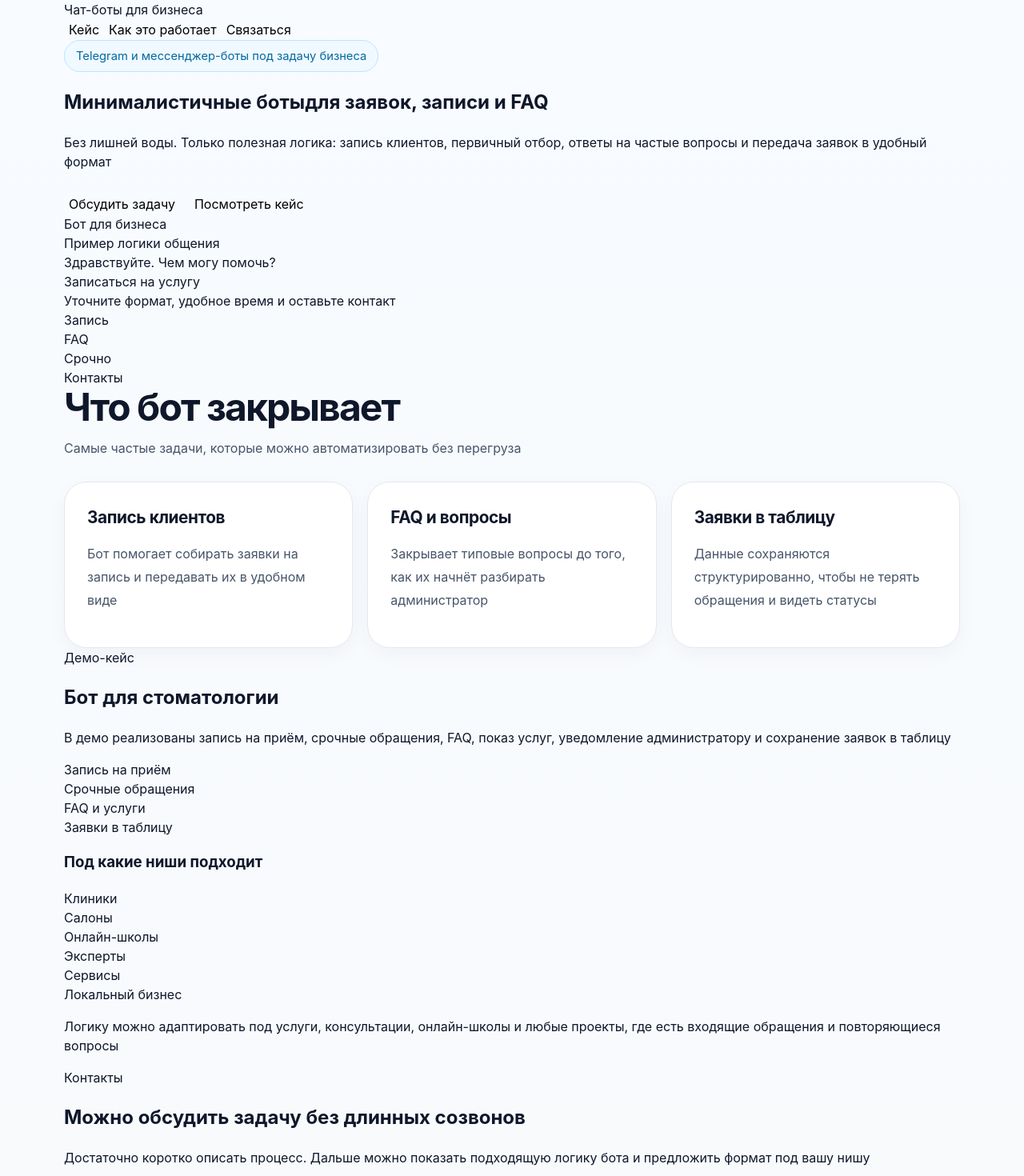
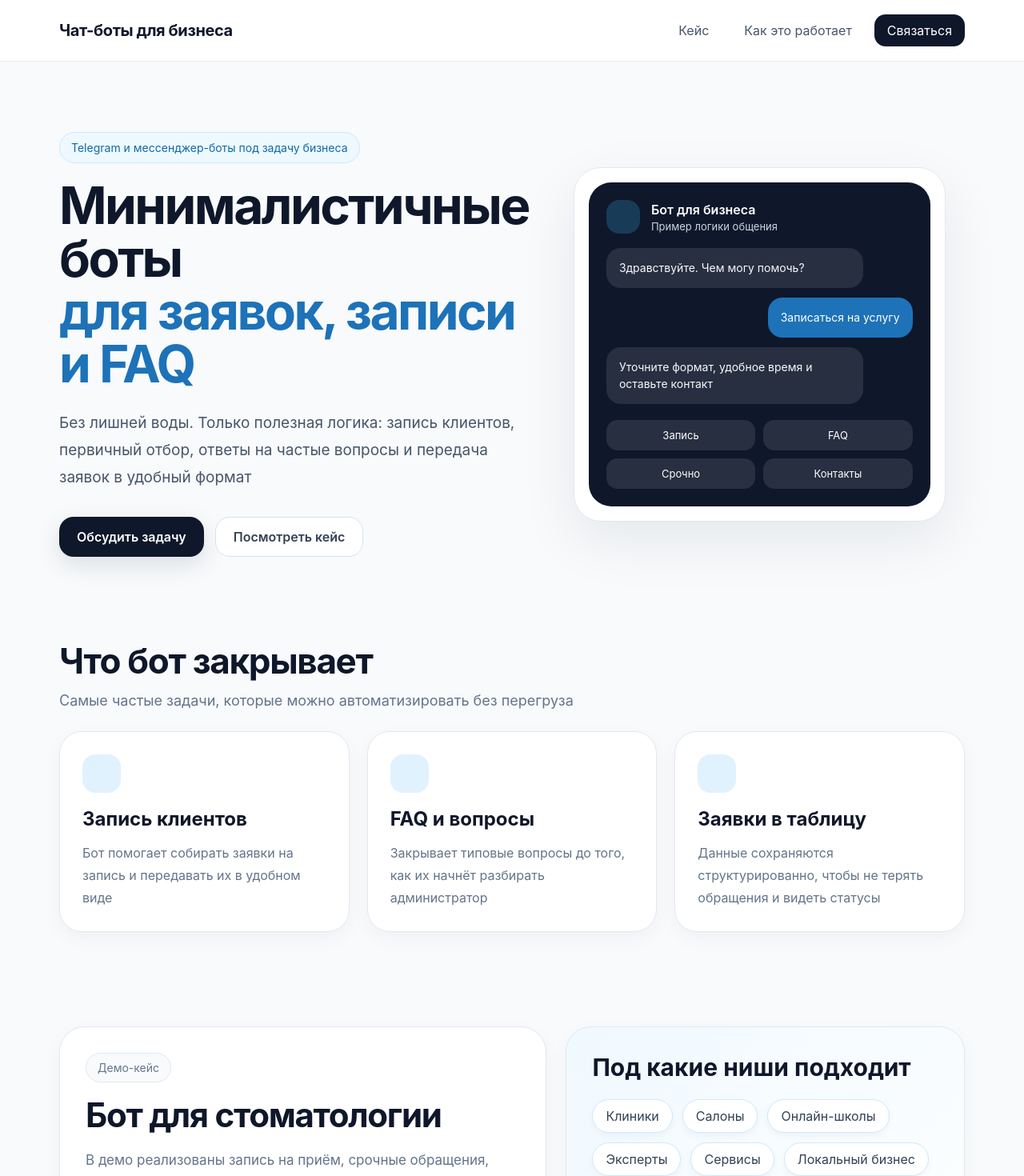
Before and after one commit to yvngfloyd/bot_landing, a React (Vite) app: page / in a window 1280 px wide. Shown: the top 1470 px of the page at 80% size. Built offline with nearby package versions, Linux system fonts and the light colour scheme.

Commit message:
Update styles.css

```diff
--- a/styles.css
+++ b/styles.css
@@ -1,12 +1,7 @@
 :root {
-  font-family: Inter, system-ui, -apple-system, BlinkMacSystemFont, 'Segoe UI', sans-serif;
+  font-family: Inter, Arial, sans-serif;
   color: #0f172a;
   background: #f8fafc;
-  line-height: 1.5;
-  font-weight: 400;
-  text-rendering: optimizeLegibility;
-  -webkit-font-smoothing: antialiased;
-  -moz-osx-font-smoothing: grayscale;
 }
 
 * {
@@ -17,9 +12,17 @@ html {
   scroll-behavior: smooth;
 }
 
+html,
+body,
+#root {
+  margin: 0;
+  min-height: 100%;
+}
+
 body {
   margin: 0;
-  background: linear-gradient(180deg, #f8fbff 0%, #f8fafc 100%);
+  background: #f8fafc;
+  color: #0f172a;
 }
 
 button,
@@ -33,451 +36,490 @@ button {
   background: none;
 }
 
-.page-shell {
+a {
+  text-decoration: none;
+}
+
+.page {
   min-height: 100vh;
 }
 
 .container {
-  width: min(1120px, calc(100% - 32px));
+  width: 100%;
+  max-width: 1180px;
   margin: 0 auto;
+  padding: 0 24px;
 }
 
-.site-header {
+.header {
   position: sticky;
   top: 0;
-  z-index: 20;
-  backdrop-filter: blur(12px);
-  background: rgba(255, 255, 255, 0.82);
-  border-bottom: 1px solid rgba(226, 232, 240, 0.9);
+  z-index: 50;
+  background: rgba(255, 255, 255, 0.88);
+  backdrop-filter: blur(14px);
+  border-bottom: 1px solid rgba(15, 23, 42, 0.08);
 }
 
-.nav-wrap {
+.header-inner {
+  min-height: 76px;
   display: flex;
   align-items: center;
   justify-content: space-between;
-  padding: 16px 0;
 }
 
-.brand {
-  font-size: 1.0625rem;
+.logo {
+  font-size: 20px;
   font-weight: 700;
   letter-spacing: -0.02em;
 }
 
-.desktop-nav {
+.nav {
   display: flex;
   align-items: center;
   gap: 12px;
 }
 
-.desktop-nav button {
+.nav button {
+  padding: 10px 16px;
   border-radius: 14px;
-  padding: 10px 16px;
   color: #475569;
-  transition: background 0.2s ease, color 0.2s ease, transform 0.2s ease;
+  transition: 0.2s ease;
 }
 
-.desktop-nav button:hover {
-  background: #f1f5f9;
+.nav button:hover {
+  background: #eef2f7;
   color: #0f172a;
 }
 
-.desktop-nav .nav-cta {
+.nav .nav-primary {
   background: #0f172a;
-  color: #fff;
-  font-weight: 600;
+  color: #ffffff;
 }
 
-.desktop-nav .nav-cta:hover {
+.nav .nav-primary:hover {
   background: #111827;
-  color: #fff;
+  color: #ffffff;
 }
 
-.hero-section {
-  display: grid;
-  grid-template-columns: 1.02fr 0.98fr;
-  gap: 48px;
-  align-items: center;
-  padding: 84px 0 92px;
+.hero {
+  padding: 88px 0 72px;
 }
 
-.hero-badge,
-.section-chip {
-  display: inline-flex;
+.hero-grid {
+  display: grid;
+  grid-template-columns: 1.05fr 0.95fr;
+  gap: 56px;
   align-items: center;
-  border-radius: 999px;
-  border: 1px solid #bae6fd;
-  background: #f0f9ff;
-  color: #0369a1;
-  font-size: 0.92rem;
-  padding: 8px 14px;
 }
 
-.dark-chip {
-  border-color: rgba(255, 255, 255, 0.14);
-  background: rgba(255, 255, 255, 0.06);
-  color: #cbd5e1;
+.hero-badge {
+  display: inline-block;
+  padding: 10px 14px;
+  border-radius: 999px;
+  background: #eef8ff;
+  color: #0f6aa8;
+  border: 1px solid #cfe9fb;
+  font-size: 14px;
+  margin-bottom: 20px;
 }
 
-.hero-copy h1 {
-  margin: 18px 0 0;
-  font-size: clamp(2.75rem, 7vw, 4.5rem);
-  line-height: 0.98;
-  letter-spacing: -0.05em;
+.hero-title {
+  margin: 0;
+  font-size: 64px;
+  line-height: 1.03;
+  letter-spacing: -0.04em;
   font-weight: 700;
 }
 
-.hero-copy h1 span {
+.hero-title span {
   display: block;
-  color: #0369a1;
+  color: #1d72b8;
 }
 
-.hero-copy p {
-  max-width: 640px;
+.hero-text {
   margin: 24px 0 0;
-  font-size: 1.1rem;
-  line-height: 1.9;
+  max-width: 620px;
+  font-size: 19px;
+  line-height: 1.8;
   color: #475569;
 }
 
 .hero-actions {
   display: flex;
   flex-wrap: wrap;
-  gap: 12px;
-  margin-top: 28px;
+  gap: 14px;
+  margin-top: 32px;
 }
 
-.primary-btn,
-.secondary-btn,
-.contact-primary,
-.contact-secondary {
+.btn {
   display: inline-flex;
   align-items: center;
   justify-content: center;
+  padding: 14px 22px;
   border-radius: 18px;
-  padding: 14px 22px;
-  text-decoration: none;
-  transition: transform 0.2s ease, opacity 0.2s ease, background 0.2s ease;
-}
-
-.primary-btn,
-.contact-primary {
-  background: #0f172a;
-  color: #fff;
-  font-weight: 600;
-  box-shadow: 0 12px 30px rgba(15, 23, 42, 0.12);
-}
-
-.primary-btn:hover,
-.contact-primary:hover {
-  transform: translateY(-1px);
-  opacity: 0.96;
-}
-
-.secondary-btn {
-  border: 1px solid #cbd5e1;
-  background: #fff;
-  color: #334155;
+  transition: 0.2s ease;
   font-weight: 600;
 }
 
-.secondary-btn:hover {
+.btn-dark {
+  background: #0f172a;
+  color: #ffffff;
+  box-shadow: 0 10px 30px rgba(15, 23, 42, 0.12);
+}
+
+.btn-dark:hover {
+  transform: translateY(-1px);
+  background: #111827;
+}
+
+.btn-light {
+  background: #ffffff;
+  color: #334155;
+  border: 1px solid #dbe2ea;
+}
+
+.btn-light:hover {
   background: #f8fafc;
 }
 
-.hero-preview-wrap {
+.hero-right {
   display: flex;
   justify-content: center;
 }
 
-.preview-card {
+.phone-card {
   width: 100%;
-  max-width: 520px;
+  max-width: 470px;
+  padding: 18px;
   border-radius: 34px;
-  background: #fff;
+  background: #ffffff;
   border: 1px solid #e2e8f0;
-  padding: 20px;
-  box-shadow: 0 24px 80px rgba(15, 23, 42, 0.08);
+  box-shadow: 0 24px 70px rgba(15, 23, 42, 0.08);
 }
 
-.preview-screen {
+.phone-screen {
   border-radius: 28px;
+  background: #0f172a;
+  color: #ffffff;
   padding: 22px;
-  background: #0f172a;
-  color: #fff;
 }
 
-.preview-top {
+.phone-top {
   display: flex;
   align-items: center;
-  gap: 12px;
+  gap: 14px;
   margin-bottom: 18px;
 }
 
-.preview-avatar {
-  width: 40px;
-  height: 40px;
+.phone-avatar {
+  width: 42px;
+  height: 42px;
   border-radius: 16px;
-  background: rgba(14, 165, 233, 0.22);
+  background: rgba(56, 189, 248, 0.22);
 }
 
-.preview-title {
+.phone-title {
   font-weight: 600;
+  font-size: 16px;
 }
 
-.preview-subtitle {
-  font-size: 0.9rem;
+.phone-subtitle {
   color: #cbd5e1;
+  font-size: 13px;
+  margin-top: 3px;
 }
 
-.message-stack {
-  display: grid;
-  gap: 10px;
+.chat {
+  display: flex;
+  flex-direction: column;
+  gap: 12px;
 }
 
-.message {
-  width: fit-content;
-  max-width: 86%;
+.msg {
+  max-width: 84%;
+  padding: 14px 16px;
   border-radius: 18px;
-  padding: 12px 14px;
-  font-size: 0.96rem;
+  font-size: 14px;
+  line-height: 1.55;
 }
 
-.message-in {
+.msg-left {
   background: rgba(255, 255, 255, 0.1);
   color: #f8fafc;
 }
 
-.message-out {
-  margin-left: auto;
-  background: #0ea5e9;
-  color: #fff;
+.msg-right {
+  background: #1d72b8;
+  color: #ffffff;
+  align-self: flex-end;
 }
 
-.quick-grid {
+.phone-buttons {
   display: grid;
-  grid-template-columns: repeat(2, minmax(0, 1fr));
-  gap: 8px;
-  margin-top: 16px;
+  grid-template-columns: 1fr 1fr;
+  gap: 10px;
+  margin-top: 8px;
 }
 
-.quick-grid div {
+.phone-buttons div {
+  text-align: center;
+  padding: 11px 10px;
   border-radius: 14px;
-  padding: 10px 12px;
   background: rgba(255, 255, 255, 0.1);
-  text-align: center;
-  font-size: 0.92rem;
+  font-size: 13px;
 }
 
-.info-section,
-.case-section,
-.contact-section {
-  padding-bottom: 88px;
+.section {
+  padding: 34px 0 84px;
 }
 
-.section-head h2,
-.case-main h2,
-.contact-copy h2 {
-  margin: 0;
-  font-size: clamp(2rem, 4vw, 3rem);
-  line-height: 1.05;
-  letter-spacing: -0.04em;
+.section-head {
+  margin-bottom: 28px;
 }
 
-.section-head p,
-.case-main p,
-.case-side p,
-.contact-copy p,
-.info-card p {
-  color: #475569;
+.section-head h2 {
+  margin: 0;
+  font-size: 44px;
+  line-height: 1.1;
+  letter-spacing: -0.03em;
 }
 
 .section-head p {
   margin: 14px 0 0;
-  font-size: 1rem;
+  color: #64748b;
+  font-size: 18px;
 }
 
 .cards-grid {
   display: grid;
-  grid-template-columns: repeat(3, minmax(0, 1fr));
-  gap: 18px;
-  margin-top: 30px;
+  grid-template-columns: repeat(3, 1fr);
+  gap: 22px;
 }
 
 .info-card {
+  background: #ffffff;
+  border: 1px solid #e2e8f0;
   border-radius: 28px;
-  border: 1px solid #e2e8f0;
-  background: #fff;
   padding: 28px;
   box-shadow: 0 8px 24px rgba(15, 23, 42, 0.04);
-  transition: transform 0.2s ease, box-shadow 0.2s ease;
+  transition: 0.2s ease;
 }
 
 .info-card:hover {
-  transform: translateY(-3px);
+  transform: translateY(-4px);
   box-shadow: 0 16px 34px rgba(15, 23, 42, 0.08);
 }
 
-.card-icon {
+.info-icon {
   width: 48px;
   height: 48px;
-  border-radius: 18px;
+  border-radius: 16px;
   background: #e0f2fe;
   margin-bottom: 18px;
 }
 
-.info-card h3,
-.case-side h3 {
+.info-card h3 {
   margin: 0;
-  font-size: 1.3rem;
-  letter-spacing: -0.02em;
+  font-size: 24px;
 }
 
-.info-card p,
-.case-main p,
-.case-side p,
-.contact-copy p {
-  line-height: 1.8;
+.info-card p {
+  margin: 14px 0 0;
+  color: #64748b;
+  line-height: 1.75;
+  font-size: 16px;
 }
 
-.case-section {
+.case-grid {
   display: grid;
-  grid-template-columns: 1.08fr 0.92fr;
-  gap: 20px;
+  grid-template-columns: 1.1fr 0.9fr;
+  gap: 24px;
 }
 
-.case-main,
-.case-side {
+.case-card,
+.niche-card {
   border-radius: 32px;
   border: 1px solid #e2e8f0;
-  background: #fff;
+  background: #ffffff;
   padding: 32px;
   box-shadow: 0 8px 24px rgba(15, 23, 42, 0.04);
 }
 
-.case-main p,
-.case-side p {
-  margin-top: 18px;
+.case-badge,
+.contact-badge {
+  display: inline-block;
+  padding: 9px 14px;
+  border-radius: 999px;
+  background: #f8fafc;
+  border: 1px solid #e2e8f0;
+  color: #64748b;
+  font-size: 14px;
+  margin-bottom: 18px;
 }
 
-.case-side {
-  background: linear-gradient(180deg, #f0f9ff 0%, #ffffff 100%);
+.case-card h2,
+.contact-left h2 {
+  margin: 0;
+  font-size: 42px;
+  line-height: 1.1;
+  letter-spacing: -0.03em;
 }
 
-.feature-grid {
-  display: grid;
-  grid-template-columns: repeat(2, minmax(0, 1fr));
-  gap: 12px;
-  margin-top: 26px;
+.case-card p,
+.niche-card p,
+.contact-left p {
+  margin: 18px 0 0;
+  color: #64748b;
+  line-height: 1.8;
+  font-size: 17px;
 }
 
-.feature-grid div,
-.tag-list span {
+.case-points {
+  display: grid;
+  grid-template-columns: 1fr 1fr;
+  gap: 12px;
+  margin-top: 24px;
+}
+
+.case-points div {
+  padding: 16px 18px;
   border-radius: 18px;
   background: #f8fafc;
   color: #334155;
 }
 
-.feature-grid div {
-  padding: 14px 16px;
+.niche-card {
+  background: linear-gradient(135deg, #f0f9ff 0%, #ffffff 100%);
 }
 
-.tag-list {
+.niche-card h3 {
+  margin: 0;
+  font-size: 30px;
+}
+
+.niche-tags {
   display: flex;
   flex-wrap: wrap;
-  gap: 10px;
+  gap: 12px;
   margin-top: 22px;
 }
 
-.tag-list span {
-  padding: 10px 14px;
-  border: 1px solid #bae6fd;
-  background: #fff;
-  box-shadow: 0 4px 14px rgba(15, 23, 42, 0.04);
+.tag {
+  padding: 10px 16px;
+  border-radius: 999px;
+  background: #ffffff;
+  border: 1px solid #cfe9fb;
+  color: #334155;
+  box-shadow: 0 4px 10px rgba(15, 23, 42, 0.04);
 }
 
-.contact-card {
-  border-radius: 36px;
+.contact-section {
+  padding-bottom: 110px;
+}
+
+.contact-box {
+  border-radius: 38px;
   background: #0f172a;
-  color: #fff;
-  padding: 36px;
+  padding: 40px;
+  color: #ffffff;
   display: grid;
   grid-template-columns: 1fr auto;
-  gap: 24px;
+  gap: 32px;
   align-items: end;
 }
 
-.contact-copy p {
-  max-width: 720px;
+.contact-left p {
   color: #cbd5e1;
-  margin-top: 18px;
 }
 
-.contact-actions {
+.contact-badge {
+  background: rgba(255, 255, 255, 0.06);
+  border-color: rgba(255, 255, 255, 0.1);
+  color: #cbd5e1;
+}
+
+.contact-right {
   display: flex;
   flex-direction: column;
   gap: 12px;
 }
 
-.contact-secondary {
-  border: 1px solid rgba(255, 255, 255, 0.16);
-  background: rgba(255, 255, 255, 0.06);
-  color: #fff;
-  font-weight: 600;
+.btn-white {
+  background: #ffffff;
+  color: #0f172a;
 }
 
-.contact-secondary:hover {
-  background: rgba(255, 255, 255, 0.1);
+.btn-white:hover {
+  background: #f8fafc;
 }
 
-@media (max-width: 960px) {
-  .hero-section,
-  .case-section,
-  .contact-card,
+.btn-outline {
+  background: rgba(255, 255, 255, 0.06);
+  color: #ffffff;
+  border: 1px solid rgba(255, 255, 255, 0.14);
+}
+
+.btn-outline:hover {
+  background: rgba(255, 255, 255, 0.12);
+}
+
+@media (max-width: 980px) {
+  .hero-grid,
+  .case-grid,
+  .contact-box,
   .cards-grid {
     grid-template-columns: 1fr;
   }
 
-  .desktop-nav {
+  .hero-title {
+    font-size: 48px;
+  }
+
+  .section-head h2,
+  .case-card h2,
+  .contact-left h2 {
+    font-size: 34px;
+  }
+
+  .contact-right {
+    width: 100%;
+  }
+
+  .contact-right a {
+    width: 100%;
+  }
+}
+
+@media (max-width: 720px) {
+  .nav {
     display: none;
   }
 
-  .hero-section {
+  .hero {
     padding-top: 56px;
-    gap: 28px;
   }
 
-  .contact-actions {
-    flex-direction: column;
-  }
-}
-
-@media (max-width: 640px) {
-  .container {
-    width: min(1120px, calc(100% - 20px));
+  .hero-title {
+    font-size: 38px;
   }
 
-  .site-header {
-    position: static;
+  .hero-text {
+    font-size: 17px;
   }
 
-  .preview-card,
-  .case-main,
-  .case-side,
-  .contact-card,
-  .info-card {
-    border-radius: 24px;
+  .container {
+    padding: 0 18px;
   }
 
-  .preview-screen {
-    border-radius: 22px;
-  }
-
-  .feature-grid {
+  .case-points {
     grid-template-columns: 1fr;
   }
 
-  .contact-card {
-    padding: 26px;
+  .contact-box,
+  .case-card,
+  .niche-card,
+  .info-card,
+  .phone-card {
+    padding: 22px;
   }
 }
```
